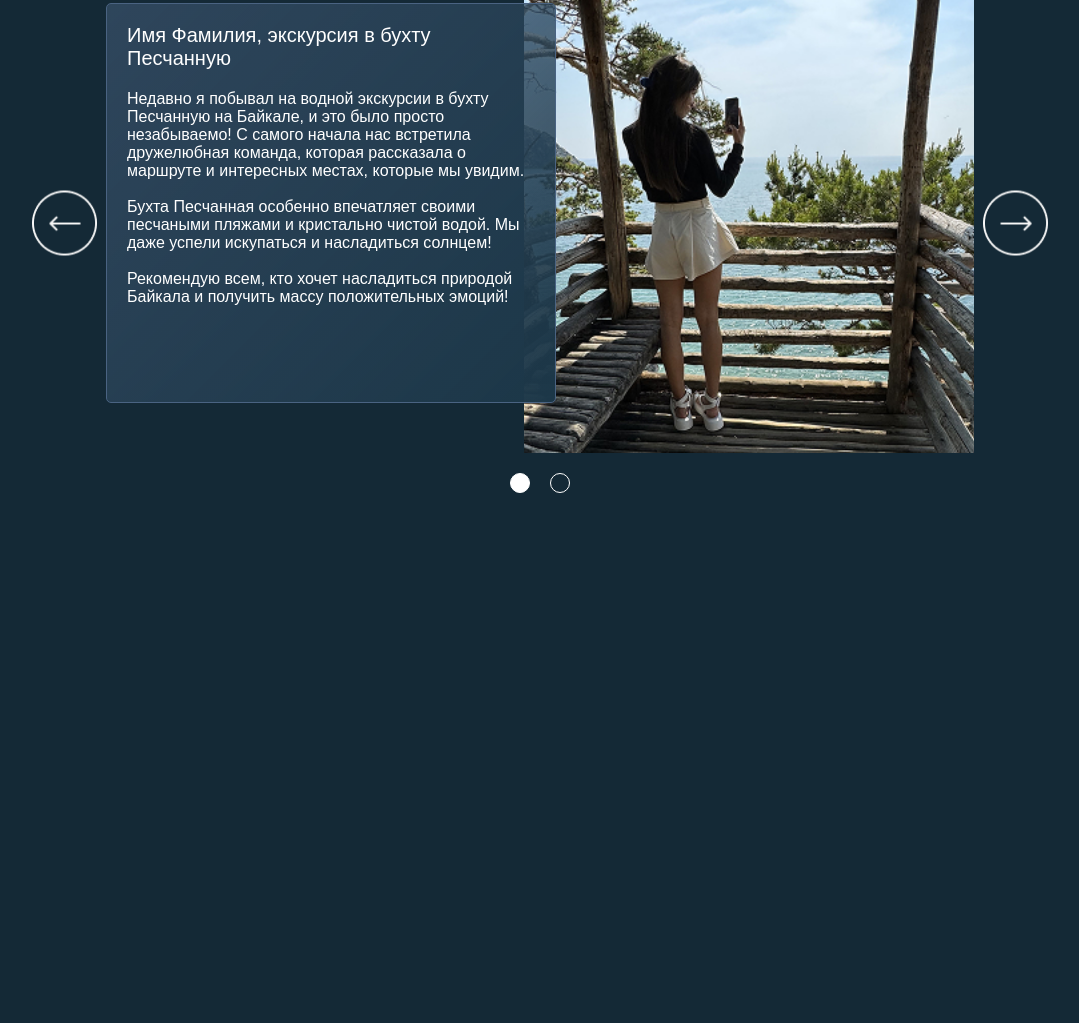
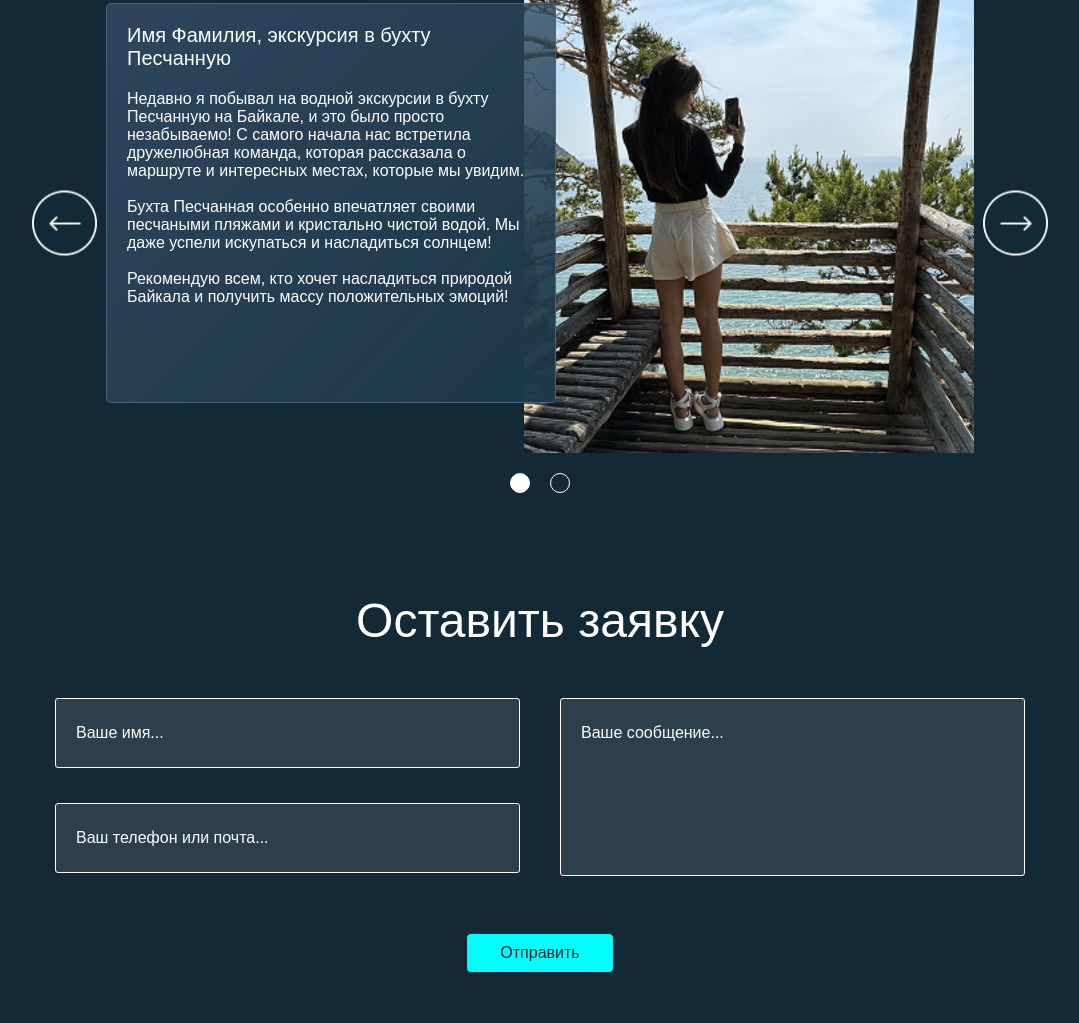
Before and after one commit to LapkiWEB/boat, a website: page app/index.html in a window 1280 px wide. Shown: the part 10926-11949 px from the top of the page, without its empty margins (100-1179 px from the left). Before the commit the page ends 11469 px from the top, so only its background shows below. Drawn offline with Linux system fonts and the light colour scheme; files whose address does not match are found by name.

Commit message:
add section feedback + adaptive

```diff
--- a/app/index.html
+++ b/app/index.html
@@ -750,6 +750,39 @@
         </div>
       </section>
 
+      <section class="feedback section">
+          <div class="container">
+            <h2 class="feedback__title title">
+              Оставить заявку
+            </h2>
+            <div class="feedback__inner">
+              <form class="feedback-form">
+                <div class="feedback__wrapper">
+                  <div class="feedback__item">
+                    <div class="feedback__items">
+                      <input type="text" name="name" class="feedback__items-input" placeholder="Ваше имя..." required>
+                    </div>
+                    <div class="feedback__items">
+                      <input type="text" name="name" class="feedback__items-input" placeholder="Ваш телефон или почта..."
+                        required>
+                    </div>
+                  </div>
+                  <div class="feedback__item">
+                    <div class="feedback__items">
+                      <textarea class="feedback__items-input feedback__items-textarea" name="text"
+                        placeholder="Ваше сообщение..."></textarea>
+                    </div>
+                  </div>
+                </div>
+                  <button class="feedback__btn global__btn">
+                    Отправить
+                  </button>
+              </form>
+            </div>
+          </div>
+      </section>
+
+
 
 
     </main>
--- a/app/scss/_media.scss
+++ b/app/scss/_media.scss
@@ -361,14 +361,21 @@
   .reviews__name {
     font-size: 18px;
   }
- .reviews__images{
-  height: fit-content;
- }
+
+  .reviews__images {
+    height: fit-content;
+  }
+
   .reviews__images img {
     height: 250px;
   }
-  .reviews__slider{
+
+  .reviews__slider {
     padding: 15px;
+  }
+
+  .feedback__wrapper {
+    flex-wrap: wrap;
   }
 }
 
--- a/app/scss/style.scss
+++ b/app/scss/style.scss
@@ -520,15 +520,17 @@
 
 
 // start section reviews
-.reviews__wrapper-slider{
+.reviews__wrapper-slider {
   position: relative;
   max-width: 1200px;
   // width: 100%;
   margin: 0 auto;
 }
-.reviews__wrapper{
+
+.reviews__wrapper {
   padding: 0 80px;
 }
+
 .reviews__inner {
   max-width: 970px;
   width: 100%;
@@ -580,5 +582,62 @@
   margin-bottom: 20px;
 }
 
+
+// start section feedback
+.feedback {
+}
+
+.feedback__title {
+  text-align: center;
+  display: block;
+  margin: 0 auto;
+  margin-bottom: 50px;
+}
+
+.feedback__wrapper {
+  display: flex;
+  justify-content: center;
+  margin-bottom: 25px;
+}
+
+.feedback__item {
+  max-width: 465px;
+  width: 100%;
+  margin: 0px 20px;
+}
+
+.feedback__items-input {
+  border: 1px solid $white;
+  background: rgba(255, 255, 255, 0.1);
+  color: $white;
+  padding: 25px 20px;
+  margin-bottom: 35px;
+  width: 100%;
+  // @extend %Monts-Regular;
+  border-radius: 3px;
+
+  &::placeholder {
+    color: $white;
+  }
+}
+
+.feedback__items-textarea {
+  margin-bottom: 0;
+  height: 178px !important;
+  resize: none;
+}
+
+.feedback__inner-btn {
+  width: 100%;
+  text-align: center;
+}
+
+.feedback__btn {
+  display: block;
+  margin: 0 auto;
+}
+
+// end section feedback
+
 // end section reviews
 @import 'media';
```
Also changed, not shown: app/css/style.min.css.
